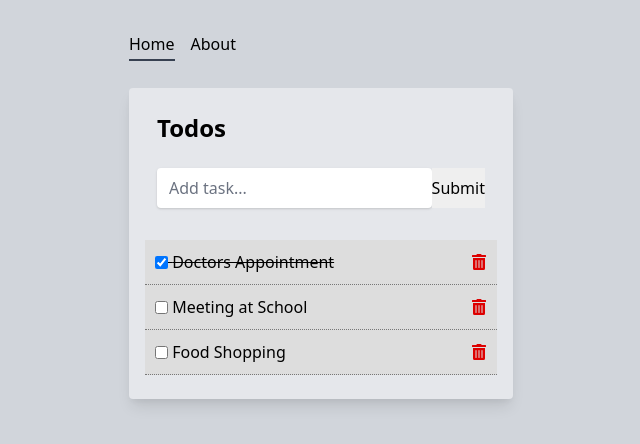
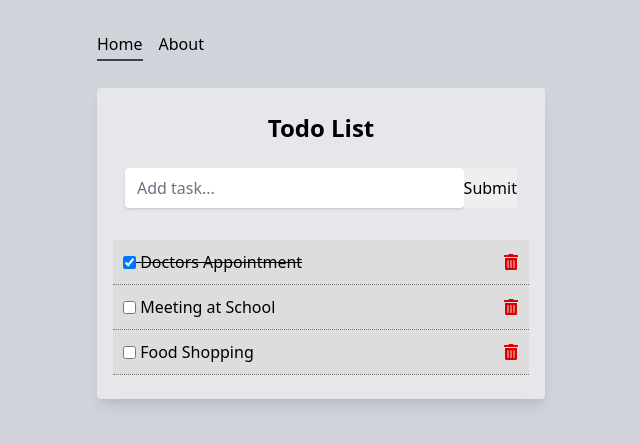
Before and after one commit to naruto4999/to-do-app, a React (Create React App) app: page / in a window 1280 px wide. Shown: the top 444 px of the page, without its empty margins (319-959 px from the left). Built offline with nearby package versions, Linux system fonts and the light colour scheme.

Commit message:
App: Update app styling and change title to 'Todo List'
Remove some padding, make the max-width larger and change title.

```diff
--- a/src/App.js
+++ b/src/App.js
@@ -38,7 +38,7 @@ function App() {
 
     // [...] = spread operator (copy items)
     // Used because we can't (and shouldn't) change state values directly
-    setTodos([...todos, newTodo])
+    setTodos([...todos, newTodo]);
   };
 
   // Delete a todo item
@@ -58,18 +58,17 @@ function App() {
   return (
     <div id="app" className="bg-gray-300 h-screen pt-8">
       <Router>
-        <div className="max-w-sm mx-auto">
+        <div className="max-w-md mx-auto">
           <Header />
 
-          <section className="container">
+          <section>
             <Switch>
-
               <Route
                 exact
                 path="/"
                 render={(props) => (
-                  <div className="max-w-sm px-4 py-6 mx-auto bg-gray-200 rounded shadow-lg">
-                    <h1 className="text-2xl font-bold px-3">Todos</h1>
+                  <div className="max-w-md px-4 py-6 mx-auto bg-gray-200 rounded shadow-lg">
+                    <h1 className="text-2xl font-bold text-center">Todo List</h1>
 
                     <AddTodo addTodo={addTodo} />
 
```
